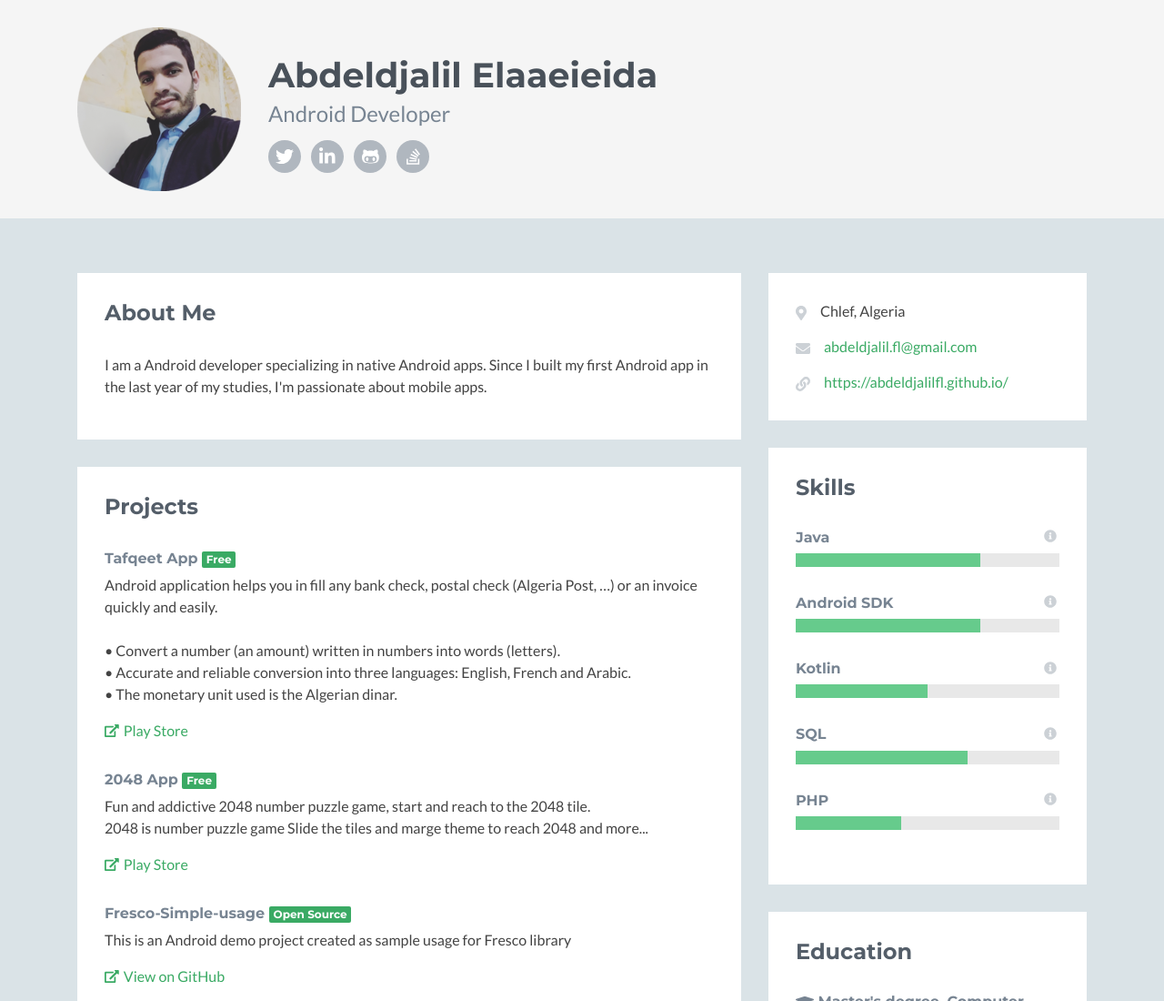
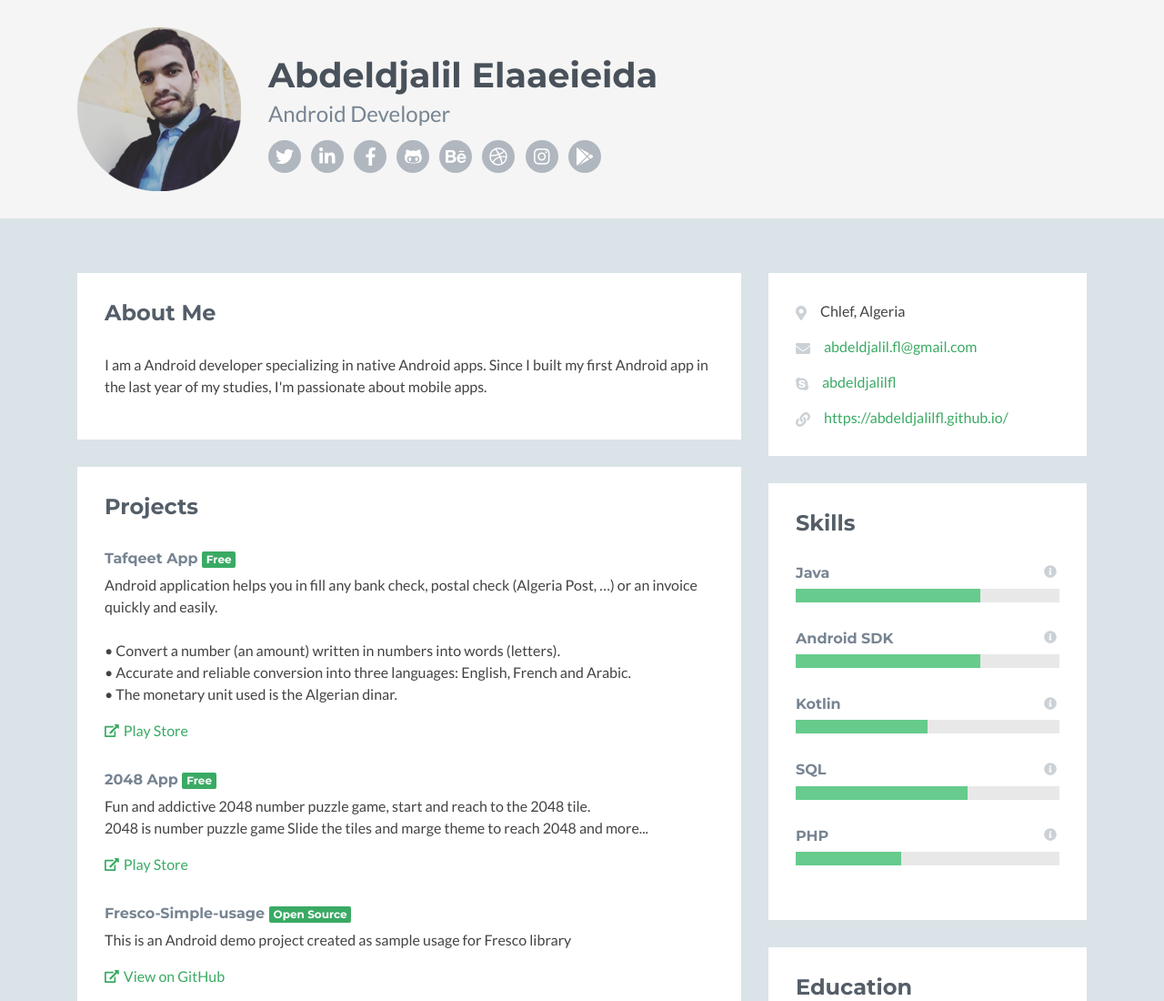
Before and after one commit to abdeldjalilfl/abdeldjalilfl.github.io, a plain HTML site: page index.html in a window 1280 px wide. Shown: the top 1100 px of the page at 91% size. Drawn offline with Linux system fonts and the light colour scheme.

Commit message:
update social media links
add facebook, behance, dribbble, instagram, playstore, and skype

```diff
--- a/index.html
+++ b/index.html
@@ -9,6 +9,8 @@
     <meta name="description" content="Abdeldjalil Elaaeieida Abdeldjalilfl Portfolio/Resume Developer">
     <meta name="author" content="Abdeldjalilfl / Abdeldjalil Elaaeieida">
     <link rel="shortcut icon" href="favicon.ico">
+
+
 
     <link href='https://fonts.googleapis.com/css?family=Lato:300,400,300italic,400italic' rel='stylesheet' type='text/css'>
     <link href='https://fonts.googleapis.com/css?family=Montserrat:400,700' rel='stylesheet' type='text/css'>
@@ -22,14 +24,6 @@
     <!-- Theme CSS -->
     <link id="theme-style" rel="stylesheet" href="assets/css/styles.css">
 
-    <!--google ads-->
-    <script async src="//pagead2.googlesyndication.com/pagead/js/adsbygoogle.js"></script>
-	<script>
-	  (adsbygoogle = window.adsbygoogle || []).push({
-	    google_ad_client: "ca-pub-5613176592404147",
-	    enable_page_level_ads: true
-	  });
-	</script>
 
 </head>
 
@@ -41,12 +35,20 @@
             <div class="profile-content float-left">
                 <h1 class="name">Abdeldjalil Elaaeieida</h1>
                 <h2 class="desc">Android Developer</h2>
+
                 <ul class="social list-inline">
+
+
                     <li class="list-inline-item"><a href="https://twitter.com/abdeldjalilfl"><i class="fab fa-twitter"></i></a></li>
+                    <li class="list-inline-item"><a href="https://www.linkedin.com/in/abdeldjalilfl"><i class="fab fa-linkedin-in"></i></a></li>
+					<li class="list-inline-item"><a href="https://www.facebook.com/Abdeldjalilfl"><i class="fab fa-facebook-f"></i></a></li>
+                    <li class="list-inline-item"><a href="https://github.com/abdeldjalilfl"><i class="fab fa-github-alt"></i></a></li>
 
-                    <li class="list-inline-item"><a href="https://www.linkedin.com/in/abdeldjalilfl"><i class="fab fa-linkedin-in"></i></a></li>
-                    <li class="list-inline-item"><a href="https://github.com/abdeldjalilfl"><i class="fab fa-github-alt"></i></a></li>
-                    <li class="list-inline-item"><a href="https://stackoverflow.com/users/6067439/abdeldjalil-elaaeieida"><i class="fab fa-stack-overflow"></i></a></li>
+					<li class="list-inline-item"><a href="http://www.behance.net/abdeldjalilfl"><i class="fab fa-behance"></i></a></li>
+					<li class="list-inline-item"><a href="https://dribbble.com/abdeldjalilfl"><i class="fab fa-dribbble"></i></a></li>
+					<li class="list-inline-item"><a href="https://instagram.com/upshot.dev/"><i class="fab fa-instagram"></i></a></li>
+					<li class="list-inline-item"><a href="https://play.google.com/store/apps/dev?id=5933090668320116738"><i class="fab fa-google-play"></i></a></li>
+
 
                 </ul>
             </div><!--//profile-->
@@ -124,6 +126,7 @@
                             <ul class="list-unstyled">
                                 <li><i class="fas fa-map-marker-alt"></i><span class="sr-only">Location:</span>Chlef, Algeria</li>
                                 <li><i class="fas fa-envelope"></i><span class="sr-only">Email:</span><a href="#">abdeldjalil.fl@gmail.com</a></li>
+                                <li><i class="fab fa-skype"></i><span class="sr-only">Skype:</span><a href="#">abdeldjalilfl</a></li>
                                 <li><i class="fas fa-link"></i><span class="sr-only">Website:</span><a href="https://abdeldjalilfl.github.io">https://abdeldjalilfl.github.io/</a></li>
                             </ul>
                         </div><!--//content-->
```
